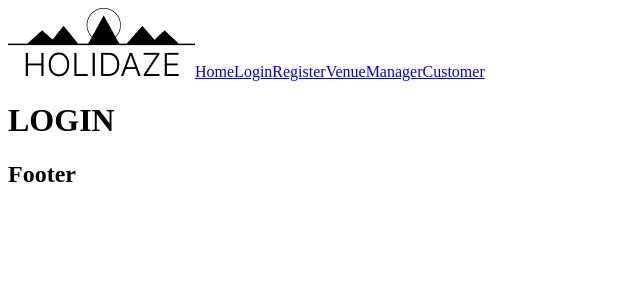
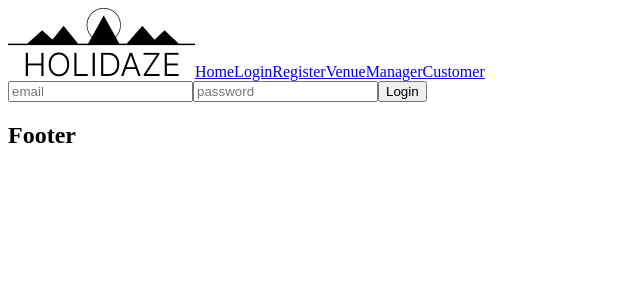
Before and after one commit to MoamiStay/FINAL_mai2023, a React (Vite) app in the folder holidaze/: page /Login in a window 1280 px wide. Shown: the top 300 px of the page, without its empty margins (0-640 px from the left). Built offline with nearby package versions, Linux system fonts and the light colour scheme; no server answers.

Commit message:
Making zero progress

```diff
--- a/holidaze/src/Components/Auth/Login/Login.jsx
+++ b/holidaze/src/Components/Auth/Login/Login.jsx
@@ -1,25 +1,102 @@
+import { useState } from "react";
+import { yupResolver } from "@hookform/resolvers/yup";
+import { useForm } from "react-hook-form";
 import { URL } from "../../../Utils/constants";
 import { loginURL } from "../../../Utils/constants";
-import usePostApi from "../../../Hooks/usePostApi";
+import { loginSchema } from "../../../Validation/loginSchema";
+import { useSelector, useDispatch } from "react-redux";
+import { loggedin, logout } from "../../../Redux/LoggedSlice";
 
-const userToLogin = {
-    email: "ljkasbflksjf@noroff.no",
-    password: "stringst"
+
+const UserToLogin = () => {
+
+const { register, handleSubmit, formState: { errors }, reset } = useForm(
+    {
+        resolver: yupResolver(loginSchema),
+    }
+);
+
+const [ email, setEmail ] = useState("");
+const [ password, setPassword ] = useState("");
+const [ errorMsg, setErrorMsg ] = useState("");
+const dispatch = useDispatch();
+const statuss = useSelector((state) => state.logged.statuss);
+
+const onEmailChange = (e) => {
+    setEmail(e.target.value);
+}
+const onPasswordChange = (e) => {
+    setPassword(e.target.value);
+}
+
+const onFormSubmit = async () => {
+    let bodyContent = {
+        email,
+        password
+    };
+    // console.log(bodyContent);
+    const isValid = await loginSchema.isValid(bodyContent);
+    // console.log("Validation: " + isValid)
+
+      try {
+        const postData = {
+          method: "POST",
+          headers: {
+            "content-Type": "application/json",
+          },
+          body: JSON.stringify(bodyContent),
+        };
+        const response = await fetch(URL + loginURL, postData);
+        console.log(response);
+        const json = await response.json();
+        console.log(json);
+
+        if(response.ok) {
+            localStorage.setItem("authenticate", json.accessToken)
+            localStorage.setItem("venueManager", json.venueManager)
+            localStorage.setItem("username", json.name)
+            setErrorMsg("Login successful");
+            const setTrue = () => {
+            dispatch(loggedin())
+        }
+        setTrue()
+            // return redirect("/Home");
+        }
+
+        for(let item of json.errors) {
+            if (item.message === "Invalid email or password") {
+            setErrorMsg("Invalid email or password");
+            } else if (item) {
+            setErrorMsg("Invalid email or password");
+        }
+      }
+      } catch (error) {
+        console.log(error);
+      } finally {
+        reset();
+        // console.log("statuss: " + statuss);
+      };
+}
+
+
+return (
+    <section>
+        <div>
+            <form onSubmit={handleSubmit(onFormSubmit)}>
+                <input {...register("email", { required: true })} name="email" placeholder="email" type="text" required onChange={onEmailChange} ></input>
+                <span>{errors.email?.message}</span>
+                <input {...register("password")} name="password" placeholder="password" type="password" required onChange={onPasswordChange} ></input>
+                <span>{errors.password?.message}</span>
+                <span>{errorMsg}</span>
+
+                <button type="submit">Login</button>
+
+            </form>
+        {/* <button onClick={() => dispatch(logout())}>Logout</button> */}
+        </div>
+    </section>
+)
+
 };
 
-const Login = () => {
-        const { data, isLoading, isError } = usePostApi(URL + loginURL, userToLogin);
-        console.log(data);
-        // Create userToLogin input
-        // Store returned Accesstoken
-        // Handle Avatar for later change
-        // validation
-        // errorhandling
-    return (
-        <>
-        <h1>LOGIN</h1>
-        </>
-    )
-};
-
-export default Login;
+export default UserToLogin;
--- a/holidaze/src/Components/Auth/Registration/UserToRegister.jsx
+++ b/holidaze/src/Components/Auth/Registration/UserToRegister.jsx
@@ -4,30 +4,8 @@ import { useForm } from "react-hook-form";
 import { registerSchema } from "../../../Validation/registerSchema";
 import { URL } from "../../../Utils/constants";
 import { registerURL } from "../../../Utils/constants";
+import { Link } from "react-router-dom";
 
- const postData = async (userData) => {
-      try {
-        const postData = {
-          method: "POST",
-          headers: {
-            "content-Type": "application/json",
-          },
-          body: JSON.stringify(userData),
-        };
-        const response = await fetch(URL + registerURL, postData);
-        console.log(response);
-        const json = await response.json();
-        console.log(json);
-
-      } catch (error) {
-      } finally {
-        for(let item of json.errors) {
-            if (item.message === "Profile already exists")
-            console.log("Profile existing");
-            return setCheckProfile("Profile already exists");
-        }
-      }
-    };
 
 const UserToRegister = () => {
 const { register, handleSubmit, formState: { errors }, reset } = useForm(
@@ -38,10 +16,11 @@ const { register, handleSubmit, formState: { errors }, reset } = useForm(
 
 const [ name, setUsername ] = useState("");
 const [ email, setEmail ] = useState("");
-const [ avatar, setAvatar ] = useState("https://images.unsplash.com/photo-1548266652-99cf27701ced?ixlib=rb-4.0.3&ixid=MnwxMjA3fDB8MHxwaG90by1wYWdlfHx8fGVufDB8fHx8&auto=format&fit=crop&w=735&q=80");
+const avatar = "https://images.unsplash.com/photo-1548266652-99cf27701ced?ixlib=rb-4.0.3&ixid=MnwxMjA3fDB8MHxwaG90by1wYWdlfHx8fGVufDB8fHx8&auto=format&fit=crop&w=735&q=80";
 const [ venueManager, setVenueManager ] = useState(false);
 const [ password, setPassword ] = useState("");
 const [ confirmPassword, setConfirmPassword ] = useState("");
+const [ errorMsg, setErrorMsg ] = useState("");
 
 
 const onUsernameChange = (e) => {
@@ -50,16 +29,12 @@ const onUsernameChange = (e) => {
 const onEmailChange = (e) => {
     setEmail(e.target.value);
 }
-// const onAvatarChange = (e) => {
-//     setAvatar(e.target.value);
-// }
 const onVenueManagerChange = (e) => {
     setVenueManager(!venueManager);
 }
 const onPasswordChange = (e) => {
     setPassword(e.target.value);
 }
-
 const onConfirmPasswordChange = (e) => {
     setConfirmPassword(e.target.value);
 }
@@ -73,12 +48,42 @@ const onFormSubmit = async () => {
         password,
         confirmPassword
     };
-    console.log(bodyContent);
+    // console.log(bodyContent);
     const isValid = await registerSchema.isValid(bodyContent);
     // console.log("Validation: " + isValid)
 
-    postData(bodyContent);
-    reset();
+      try {
+        const postData = {
+          method: "POST",
+          headers: {
+            "content-Type": "application/json",
+          },
+          body: JSON.stringify(bodyContent),
+        };
+        const response = await fetch(URL + registerURL, postData);
+        console.log(response);
+        const json = await response.json();
+        console.log(json);
+
+        if(response.ok) {
+            setErrorMsg("Registration successful redirecting to login .. ")
+
+        }
+
+        for(let item of json.errors) {
+            if (item.message === "Profile already exists") {
+            setErrorMsg("Profile already exists");
+            } else if (item) {
+            setErrorMsg("Something went wrong");
+        }
+      }
+
+      } catch (error) {
+        console.log(error);
+      } finally {
+        reset();
+      };
+
 }
 
 return (
@@ -89,23 +94,199 @@ return (
                 <span>{errors.name?.message}</span>
                 <input {...register("email", { required: true })} name="email" placeholder="email" type="text" required onChange={onEmailChange} ></input>
                 <span>{errors.email?.message}</span>
-                {/* <input {...register("avatar")} name="avatar" placeholder="avatar" type="text" onChange={onAvatarChange} ></input>
-                <span>{errors.avatar?.message}</span> */}
                 <label>Venue Manager</label>
                 <input {...register("venueManager")} name="venueManager" type="checkbox" checked={venueManager} onChange={onVenueManagerChange} ></input>
                 <span>{errors.benueManager?.message}</span>
-                <input {...register("password")} name="password" placeholder="password" type="text" required onChange={onPasswordChange} ></input>
+                <input {...register("password")} name="password" placeholder="password" type="password" required onChange={onPasswordChange} ></input>
                 <span>{errors.password?.message}</span>
-                <input {...register("confirmPassword")} name="confirmPassword" placeholder="Confirm Password" type="text" required onChange={onConfirmPasswordChange} ></input>
+                <input {...register("confirmPassword")} name="confirmPassword" placeholder="Confirm Password" type="password" required onChange={onConfirmPasswordChange} ></input>
                 <span>{errors.confirmPassword?.message}</span>
+                <span>{errorMsg}</span>
 
                 <button type="submit">Register</button>
             </form>
         </div>
     </section>
 )
-
 };
 
 
 export default UserToRegister;
+
+
+
+
+
+
+
+
+
+
+
+
+
+
+
+
+
+
+
+
+
+
+
+
+
+
+
+
+
+
+
+
+
+
+
+
+
+
+
+
+
+
+
+
+
+
+
+
+
+
+
+
+
+
+
+
+
+
+
+
+//  const postData = async (userData) => {
+//       try {
+//         const postData = {
+//           method: "POST",
+//           headers: {
+//             "content-Type": "application/json",
+//           },
+//           body: JSON.stringify(userData),
+//         };
+//         const response = await fetch(URL + registerURL, postData);
+//         console.log(response);
+//         const json = await response.json();
+//         console.log(json);
+
+//         // for(let item of json.errors) {
+//         //     if (item.message === "Profile already exists")
+//         //     return kroll = "Profile already exists";
+//         // }
+
+//       } catch (error) {
+//         return (
+//             <>
+//             <h1>{error}</h1>
+//             <p>HELLAFUNP</p>
+//             </>
+//         )
+//       } finally {
+//         console.log("finally");
+//       }
+//     };
+
+
+
+
+
+
+// const UserToRegister = () => {
+// const { register, handleSubmit, formState: { errors }, reset } = useForm(
+//     {
+//         resolver: yupResolver(registerSchema),
+//     }
+// );
+
+// const [ name, setUsername ] = useState("");
+// const [ email, setEmail ] = useState("");
+// const [ avatar, setAvatar ] = useState("https://images.unsplash.com/photo-1548266652-99cf27701ced?ixlib=rb-4.0.3&ixid=MnwxMjA3fDB8MHxwaG90by1wYWdlfHx8fGVufDB8fHx8&auto=format&fit=crop&w=735&q=80");
+// const [ venueManager, setVenueManager ] = useState(false);
+// const [ password, setPassword ] = useState("");
+// const [ confirmPassword, setConfirmPassword ] = useState("");
+// const [ errorMsg, setErrorMsg ] = useState("");
+
+
+// const onUsernameChange = (e) => {
+//     setUsername(e.target.value);
+// }
+// const onEmailChange = (e) => {
+//     setEmail(e.target.value);
+// }
+// // const onAvatarChange = (e) => {
+// //     setAvatar(e.target.value);
+// // }
+// const onVenueManagerChange = (e) => {
+//     setVenueManager(!venueManager);
+// }
+// const onPasswordChange = (e) => {
+//     setPassword(e.target.value);
+// }
+
+// const onConfirmPasswordChange = (e) => {
+//     setConfirmPassword(e.target.value);
+// }
+
+// const onFormSubmit = async () => {
+//     let bodyContent = {
+//         name,
+//         email,
+//         avatar,
+//         venueManager,
+//         password,
+//         confirmPassword
+//     };
+//     console.log(bodyContent);
+//     const isValid = await registerSchema.isValid(bodyContent);
+//     console.log("Validation: " + isValid)
+
+//     postData(bodyContent);
+//     reset();
+// }
+
+// return (
+//     <section>
+//         <div>
+//             <form onSubmit={handleSubmit(onFormSubmit)}>
+//                 <input {...register("name")} name="name" placeholder="Username" type="text" required onChange={onUsernameChange}></input>
+//                 <span>{errors.name?.message}</span>
+//                 <input {...register("email", { required: true })} name="email" placeholder="email" type="text" required onChange={onEmailChange} ></input>
+//                 <span>{errors.email?.message}</span>
+//                 {/* <input {...register("avatar")} name="avatar" placeholder="avatar" type="text" onChange={onAvatarChange} ></input>
+//                 <span>{errors.avatar?.message}</span> */}
+//                 <label>Venue Manager</label>
+//                 <input {...register("venueManager")} name="venueManager" type="checkbox" checked={venueManager} onChange={onVenueManagerChange} ></input>
+//                 <span>{errors.benueManager?.message}</span>
+//                 <input {...register("password")} name="password" placeholder="password" type="password" required onChange={onPasswordChange} ></input>
+//                 <span>{errors.password?.message}</span>
+//                 <input {...register("confirmPassword")} name="confirmPassword" placeholder="Confirm Password" type="password" required onChange={onConfirmPasswordChange} ></input>
+//                 <span>{errors.confirmPassword?.message}</span>
+//                 <span>{errorMsg}</span>
+
+//                 <button type="submit">Register</button>
+//             </form>
+//         </div>
+//     </section>
+// )
+
+// };
+
+
+// export default UserToRegister;
--- a/holidaze/src/Hooks/usePostApi.js
+++ b/holidaze/src/Hooks/usePostApi.js
@@ -1,4 +1,5 @@
 import { useState, useEffect } from "react";
+import useLocalStorage from "./useLocalStorage";
 
 const usePostApi = (url, userData) => {
   const [data, setData] = useState([]);
@@ -22,6 +23,7 @@ const usePostApi = (url, userData) => {
         const json = await response.json();
         console.log(json);
         setIsError(false);
+        // useLocalStorage("authenticate", json.accessToken);
       } catch (error) {
         console.log(error);
         setIsError(true);
--- /dev/null
+++ b/holidaze/src/Redux/LoggedSlice.js
@@ -0,0 +1,31 @@
+import { createSlice } from "@reduxjs/toolkit";
+
+const initialState = {
+  accesstoken: localStorage.getItem("accessToken"),
+  customAvatar: "",
+  statuss: false,
+  venueManager: localStorage.getItem("venueManager"),
+};
+
+export const isLoggedSlice = createSlice({
+  name: "logged",
+  initialState,
+  reducers: {
+    loggedin: (state) => {
+      state.statuss = true;
+    },
+    logout: (state) => {
+      localStorage.removeItem("authenticate");
+      localStorage.removeItem("venueManager");
+      localStorage.removeItem("username");
+      state.statuss = false;
+    },
+    changeAvatar: (state, action) => {
+      //  state.customAvatar = action.payload
+    },
+  },
+});
+
+export const { loggedin, logout } = isLoggedSlice.actions;
+
+export default isLoggedSlice.reducer;
--- a/holidaze/src/Redux/store.js
+++ b/holidaze/src/Redux/store.js
@@ -1,8 +1,10 @@
 import { configureStore } from "@reduxjs/toolkit";
-import SearchbarReducer from "./SearchbarSlice";
+// import SearchbarReducer from "./SearchbarSlice";
+import isLoggedReducer from "./LoggedSlice";
 
 export const store = configureStore({
   reducer: {
-    Searchbar: SearchbarReducer,
+    // searchbar: SearchbarReducer,
+    logged: isLoggedReducer,
   },
 });
--- /dev/null
+++ b/holidaze/src/Validation/loginSchema.js
@@ -0,0 +1,12 @@
+import * as yup from "yup";
+
+export const loginSchema = yup.object().shape({
+  email: yup
+    .string()
+    .trim()
+    .matches(
+      "^[A-Za-z0-9._%+-]+@noroff.no$",
+      "Email must be an @noroff.no email"
+    ),
+  password: yup.string().trim().min(7),
+});
```
Also changed, not shown: holidaze/src/Components/Listings/Listings.jsx (+16 -9 lines), holidaze/src/Components/Listings/CustomerListings.jsx (added), holidaze/src/Components/Listings/VenueManagerListings.jsx (added).
